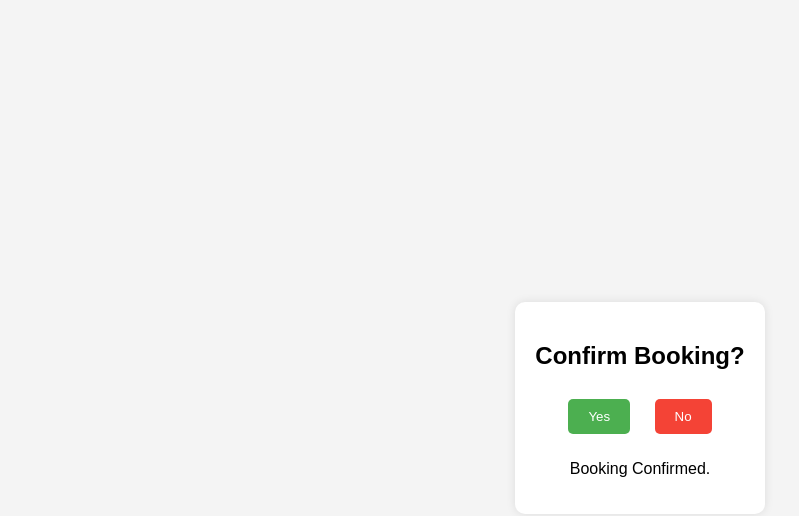
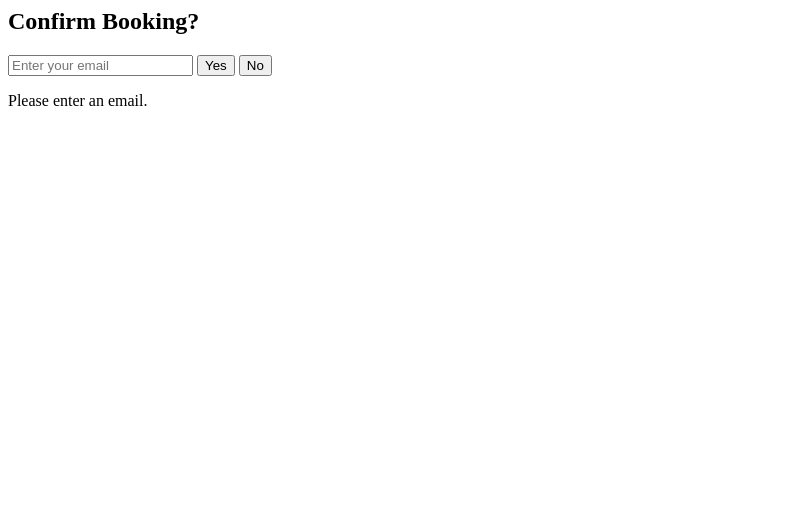
Before and after one commit to Suhaana16/my-website, a plain HTML site: page index.html in a window 1280 px wide. Both pictures are taken after a click on the button "Yes". Shown: the whole page, without its empty margins (0-799 px from the left). Drawn offline with Linux system fonts and the light colour scheme.

Commit message:
Update index.html

```diff
--- a/index.html
+++ b/index.html
@@ -1,45 +1,6 @@
-<!DOCTYPE html>
-<html lang="en">
-<head>
-    <meta charset="UTF-8">
-    <meta name="viewport" content="width=device-width, initial-scale=1.0">
-    <title>Confirm Booking</title>
-    <style>
-        body {
-            font-family: Arial, sans-serif;
-            display: flex;
-            justify-content: center;
-            align-items: center;
-            height: 100vh;
-            background-color: #f4f4f4;
-        }
-        .container {
-            text-align: center;
-            background: white;
-            padding: 20px;
-            border-radius: 10px;
-            box-shadow: 0 0 10px rgba(0, 0, 0, 0.1);
-        }
-        .btn {
-            margin: 10px;
-            padding: 10px 20px;
-            border: none;
-            cursor: pointer;
-            border-radius: 5px;
-        }
-        .yes {
-            background-color: #4CAF50;
-            color: white;
-        }
-        .no {
-            background-color: #f44336;
-            color: white;
-        }
-    </style>
-</head>
-<body>
 <div class="container">
     <h2>Confirm Booking?</h2>
+    <input type="email" id="userEmail" placeholder="Enter your email" required>
     <button class="btn yes" onclick="confirmBooking()">Yes</button>
     <button class="btn no" onclick="cancelBooking()">No</button>
     <p id="message"></p>
@@ -47,11 +8,31 @@
 
 <script>
     function confirmBooking() {
-            document.getElementById("message").textContent = "Booking Confirmed.";
+        let email = document.getElementById("userEmail").value;
+
+        if (!email) {
+            document.getElementById("message").textContent = "Please enter an email.";
+            return;
         }
+
+        fetch("http://127.0.0.1:5000/send_email", {
+            method: "POST",
+            headers: {
+                "Content-Type": "application/json"
+            },
+            body: JSON.stringify({ email: email })
+        })
+        .then(response => response.json())
+        .then(data => {
+            document.getElementById("message").textContent = data.message;
+        })
+        .catch(error => {
+            console.error("Error:", error);
+            document.getElementById("message").textContent = "Error sending email.";
+        });
+    }
+
     function cancelBooking() {
         document.getElementById("message").textContent = "";
     }
 </script>
-</body>
-</html>
```
Lines whose indentation alone changed are shown as unchanged.
